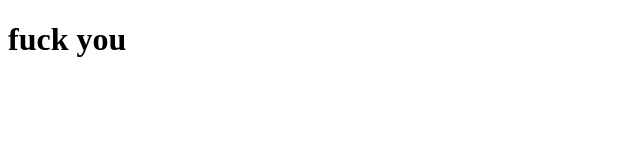
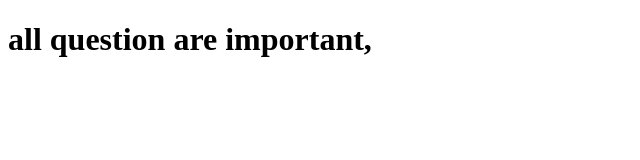
Before and after one commit to jeevan72/jeevan721, a plain HTML site: page index.html in a window 1280 px wide. Shown: the whole page, without its empty margins (0-640 px from the left). Drawn offline with Linux system fonts and the light colour scheme.

Commit message:
Update index.html

```diff
--- a/index.html
+++ b/index.html
@@ -1,13 +1,13 @@
 <!DOCTYPE html>
 <html lang="en">
 <head>
-    <h1>fuck you</h1>
     <a href="https://drive.google.com/file/d/1NHMIunGzvuersaK-VG2BR012gyTnpDY_/view?usp=sharing" target="click here" rel="noopener noreferrer"></a>
     <meta charset="UTF-8">
     <meta name="viewport" content="width=device-width, initial-scale=1.0">
     <title>Document</title>
 </head>
 <body>
+    <h1>all question are important, </h1>
 
 </body>
 </html>
```
